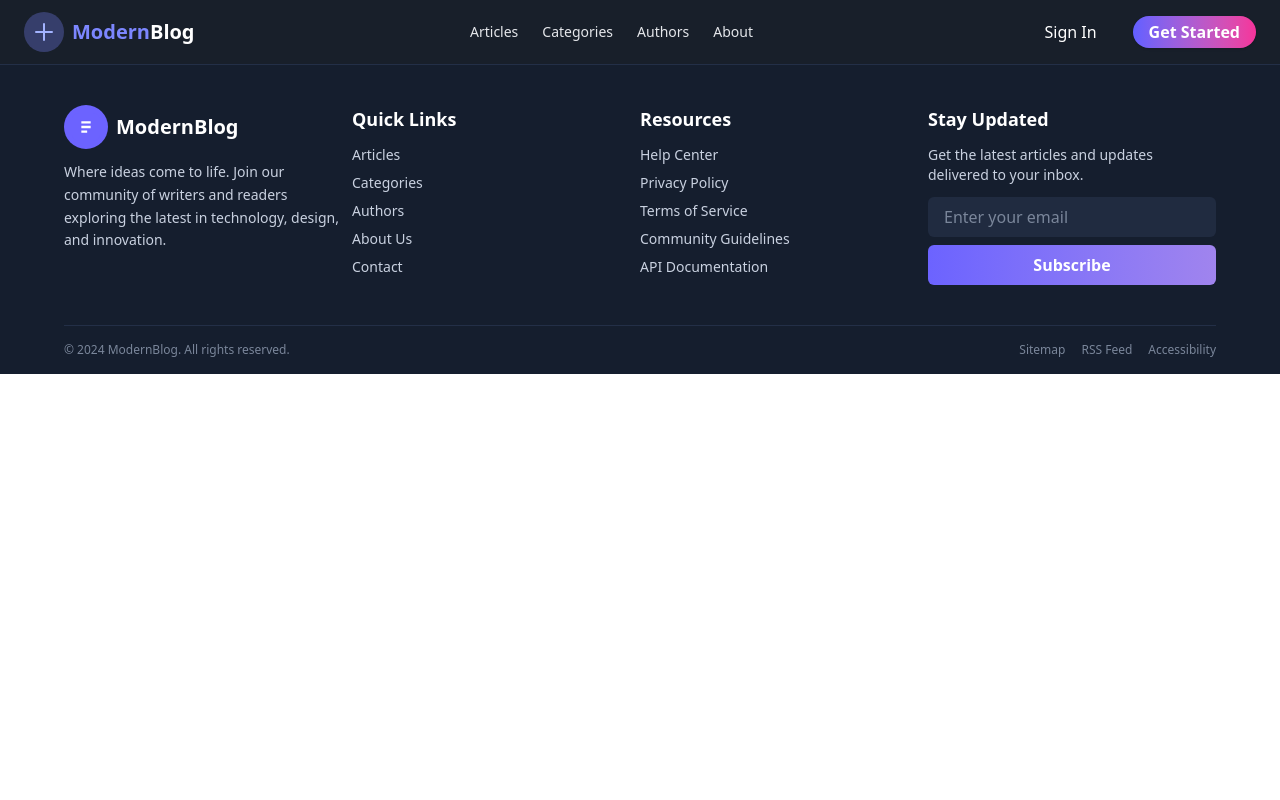
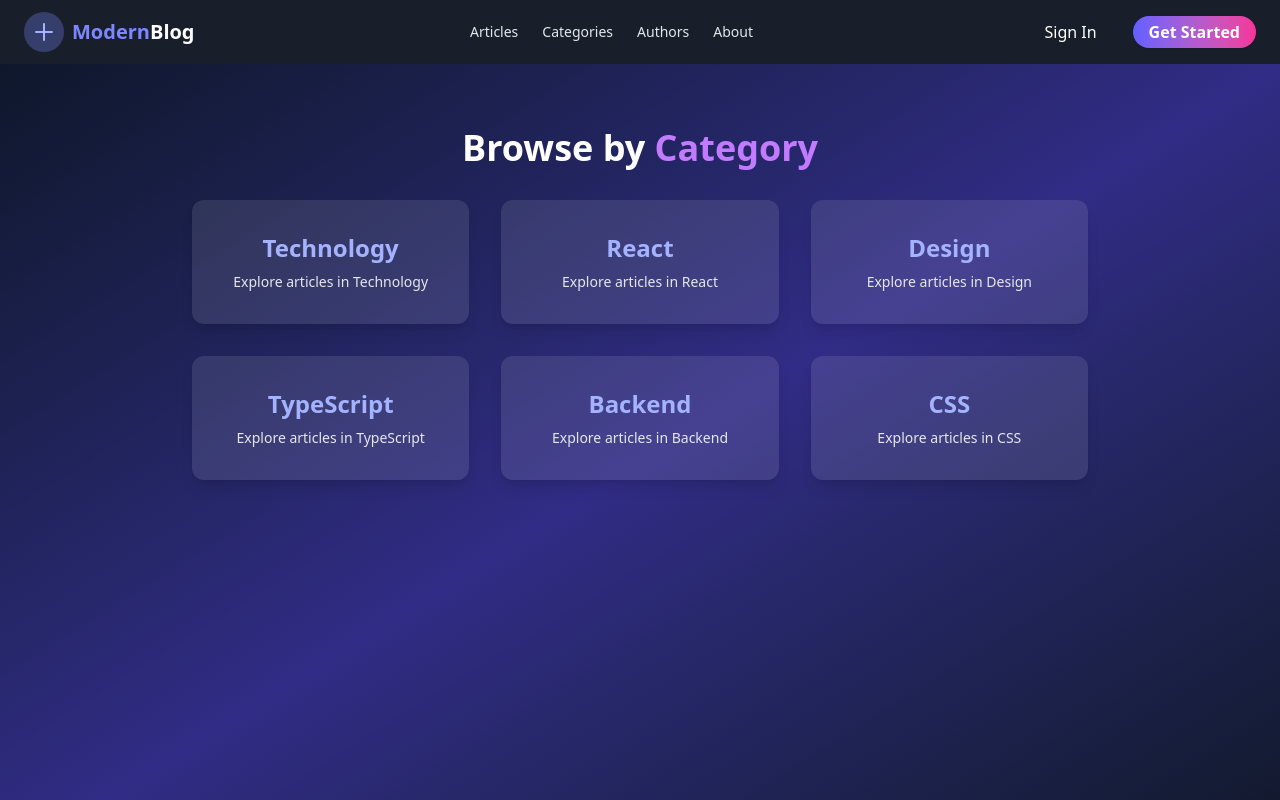
Before and after one commit to JBRIL43/blog-react, a React (Vite) app: page /categories in a window 1280 px wide. Shown: the top 800 px of the page. Built offline with nearby package versions, Linux system fonts and the light colour scheme.

Commit message:
adding catagories page

```diff
--- a/src/App.jsx
+++ b/src/App.jsx
@@ -10,7 +10,8 @@ import ViewPosts from "./pages/ViewPosts";
 import EditPost from "./pages/EditPost";
 import Header from "./components/Header";
 import Footer from "./components/Footer";
-import AboutUs from "./pages/AboutUs"; // Importing AboutUs page
+import AboutUs from "./pages/AboutUs";
+import Categories from "./pages/Categories";
 
 const App = () => {
     return (
@@ -25,7 +26,8 @@ const App = () => {
                 <Route path="/posts/:id" element={<PostDetails />} />
                 <Route path="/new" element={<NewPost />} />
                 <Route path="/edit/:id" element={<EditPost />} />
-                <Route path="/about" element={<AboutUs />} /> {/* Route for AboutUs page */}
+                <Route path="/about" element={<AboutUs />} />
+                <Route path="/categories" element={<Categories />} />
             </Routes>
             <Footer />
         </BrowserRouter>
--- /dev/null
+++ b/src/pages/Categories.jsx
@@ -0,0 +1,35 @@
+import React from "react";
+import { Link } from "react-router-dom";
+
+const categories = [
+  "Technology",
+  "React",
+  "Design",
+  "TypeScript",
+  "Backend",
+  "CSS",
+];
+
+const Categories = () => (
+  <div className="min-h-screen bg-gradient-to-br from-slate-900 via-indigo-900 to-gray-900 flex flex-col items-center py-16">
+    <h1 className="text-4xl font-extrabold text-white mb-8">
+      Browse by <span className="text-purple-400">Category</span>
+    </h1>
+    <div className="grid grid-cols-1 sm:grid-cols-2 md:grid-cols-3 gap-8 w-full max-w-4xl">
+      {categories.map((cat) => (
+        <Link
+          key={cat}
+          to={`/posts?category=${encodeURIComponent(cat)}`}
+          className="bg-white/10 rounded-xl shadow-lg p-8 flex flex-col items-center hover:bg-indigo-500/30 transition"
+        >
+          <span className="text-2xl font-bold text-indigo-300 mb-2">{cat}</span>
+          <span className="text-gray-200 text-sm">
+            Explore articles in {cat}
+          </span>
+        </Link>
+      ))}
+    </div>
+  </div>
+);
+
+export default Categories;
--- a/src/pages/NewPost.jsx
+++ b/src/pages/NewPost.jsx
@@ -161,14 +161,14 @@ const NewPost = () => {
                                 Category
                             </label>
                             <select
-                                className="w-full px-4 py-2 rounded-lg bg-white/20 text-white focus:outline-none focus:ring-2 focus:ring-indigo-400"
+                                className="w-full px-4 py-2 rounded-lg bg-white/5 text-white focus:outline-none focus:ring-2 focus:ring-indigo-400"
                                 value={category}
                                 onChange={(e) => setCategory(e.target.value)}
                                 required
                             >
-                                <option value="">Select a category</option>
+                                <option className="bg-transparent text-black" value="">Select a category</option>
                                 {categories.map((cat) => (
-                                    <option key={cat} value={cat}>
+                                    <option className="bg-transparent text-black" key={cat} value={cat}>
                                         {cat}
                                     </option>
                                 ))}
```
